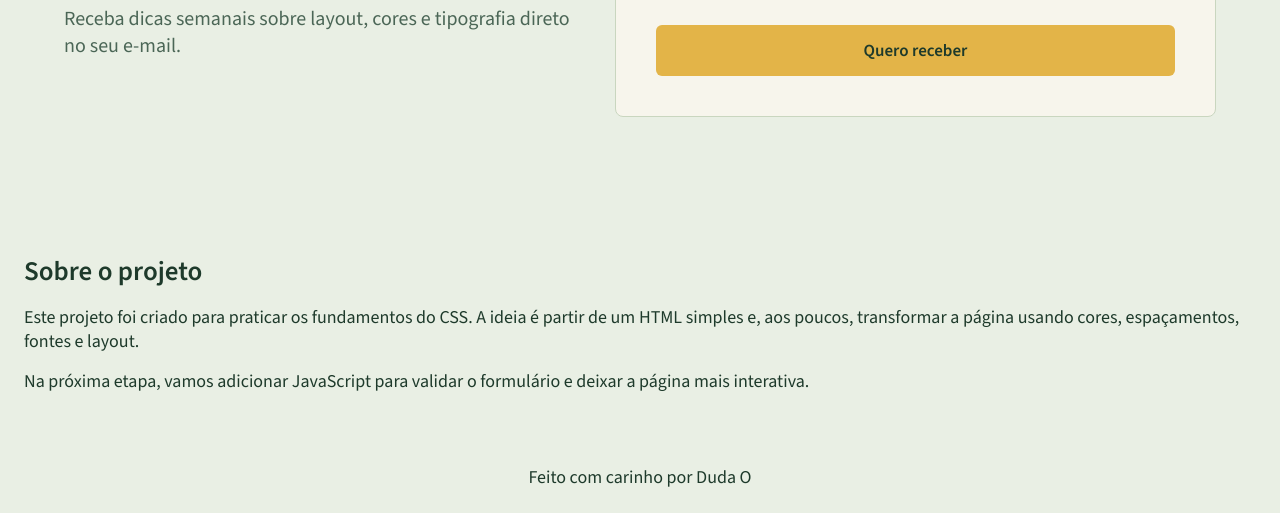
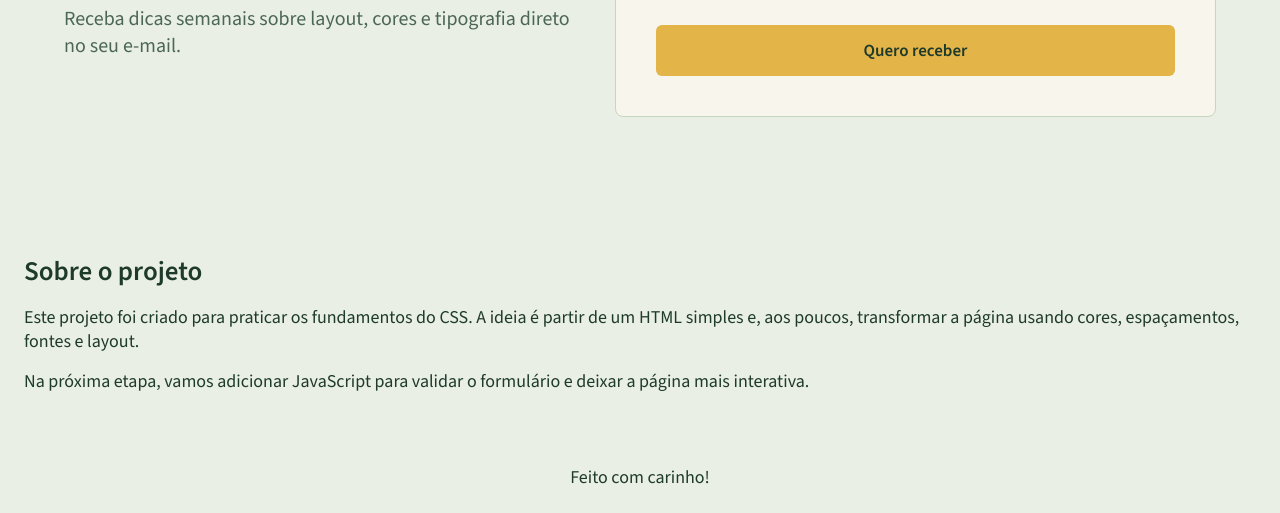
Before and after one commit to M-Eduarda-Oliveira/programando-o-futuro, a plain HTML site: page index.html in a window 1280 px wide. Shown: the part 386-899 px from the top of the page. Drawn offline with nearby package versions, Linux system fonts and the light colour scheme.

Commit message:
feat: ajustando texto

```diff
--- a/index.html
+++ b/index.html
@@ -67,7 +67,7 @@
 
     <!-- ========== RODAPÉ ========== -->
     <footer class="footer">
-      <p>Feito com carinho por Duda O</p>
+      <p>Feito com carinho!</p>
     </footer>
 
     <script src="script.js"></script>
```
